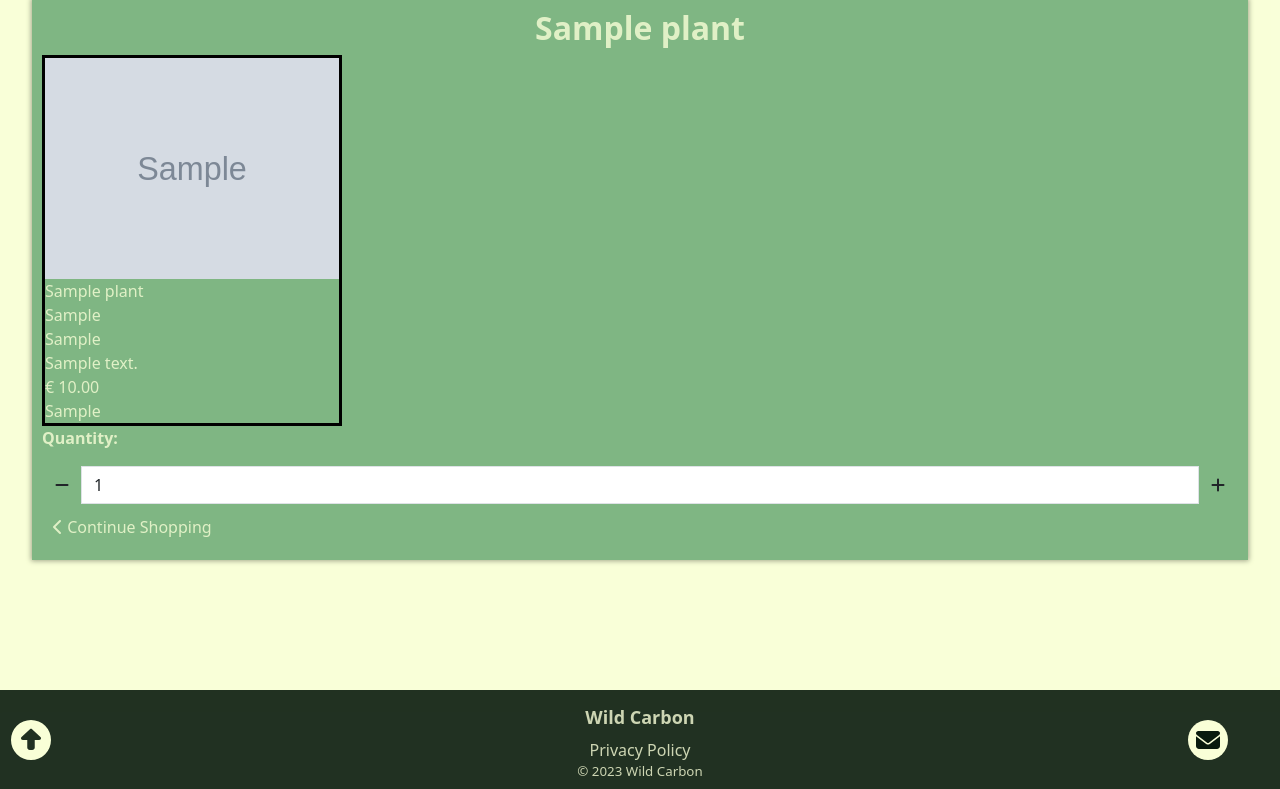
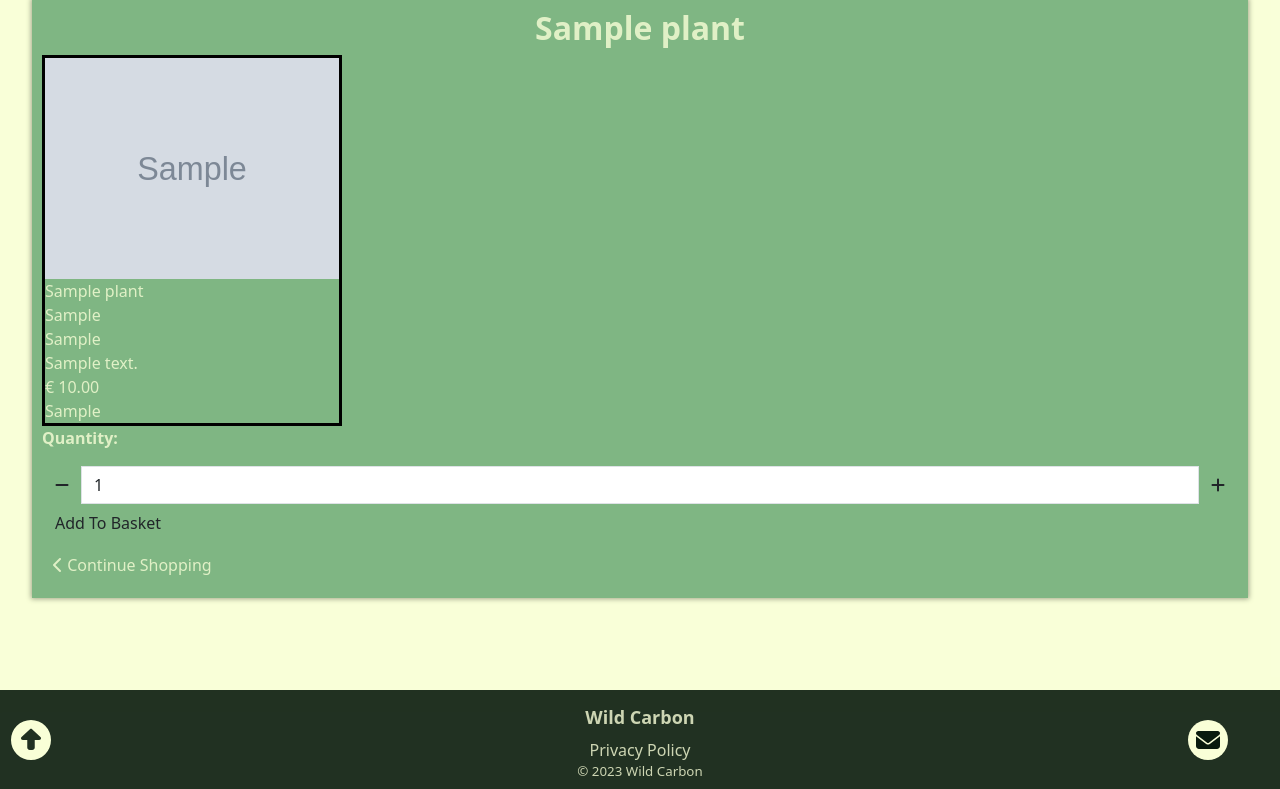
Before and after one commit to Stephen-J-Whitaker/wild-carbon, a Django app: page /plant_detail/1/1/ in a window 1280 px wide. Shown: the part 86-875 px from the top of the page. Run offline with Django 3.2, Linux system fonts and the light colour scheme; tables that the repository leaves empty hold one stand-in row (values such as "Sample post"); grey boxes marked "Sample" are stand-in pictures; some libraries are stand-ins or nearby versions.

Commit message:
FEAT: Add add_to_basket url and view

```diff
--- a/basket/urls.py
+++ b/basket/urls.py
@@ -2,8 +2,9 @@ from django.urls import path
 from . import views
 
 urlpatterns = [
-    path('view_basket', views.view_basket, name='view_basket'),
-    # path('add/<item_id>/', views.add_to_basket, name='add_to_basket'),
+    path('view_basket/', views.view_basket, name='view_basket'),
+    path('add_to_basket/<item_id>/', views.add_to_basket,
+         name='add_to_basket'),
     # path('adjust/<item_id>/', views.adjust_basket, name='adjust_basket'),
     # path('remove/<item_id>/', views.remove_from_basket,
     #      name='remove_from_basket'),
--- a/plants/templates/plants/plant_detail.html
+++ b/plants/templates/plants/plant_detail.html
@@ -27,7 +27,7 @@
                 <div>{{ plant.sku }}</div>
             </div>
             <!-- Quantity selector template code provided by Code Institute -->
-            <!-- <form class="form" action="#" method="POST"> -->
+            <form class="form" action="{% url 'add_to_basket' plant.id %}" method="POST">
                 {% csrf_token %}
                 <div>
                     <p><strong>Quantity:</strong></p>
@@ -51,9 +51,9 @@
                         </div>
                     </div>
                     <input type="hidden" name="redirect_url" value="{{ request.path }}">
-                    <!-- <button type="submit" class="btn">Add To Basket</button> -->
+                    <button type="submit" class="btn">Add To Basket</button>
                 </div>
-            <!-- </form> -->
+            </form>
             <!-- End of quantity selector template code provided by Code Institute -->
             <a class="nav-link" href="{% url 'carbon_capture' %}">
                 <span>
```
Also changed, not shown: basket/views.py (+29 -0 lines).
